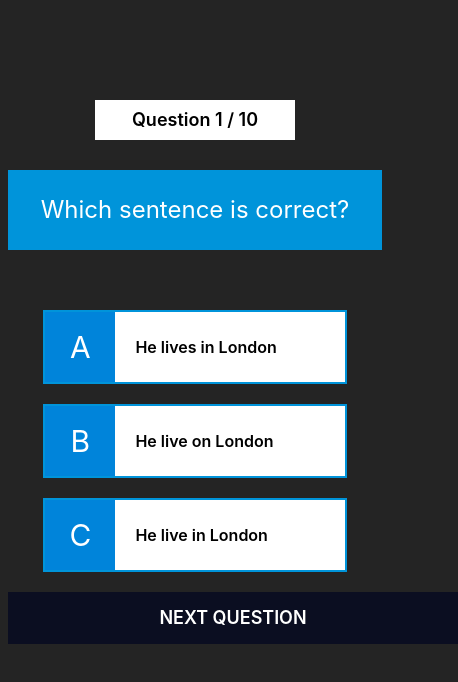
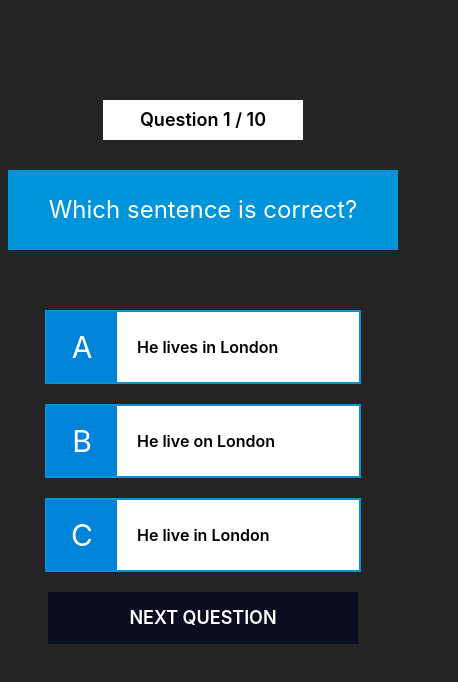
Before and after one commit to fsancho1985/english-test-level, a React (Vite) app: page / in a window 390 px wide. Shown: the top 682 px of the page, 458 px wide, since content can reach past the window. Built offline with nearby package versions, Linux system fonts and the light colour scheme.

Commit message:
Corrigindo responsividade btn

```diff
--- a/src/index.css
+++ b/src/index.css
@@ -173,12 +173,13 @@
 
 @media(max-width: 900px) {
   .quiz {
-    width: 100%;
+    width: 100vw;
+    height: 100vh;
     display: flex;
     flex-direction: column;
   }
   .answers {
-    width: 100%;
+    width: 100vw;
     display: flex;
     flex-direction: column;
     justify-content: center;
@@ -188,4 +189,8 @@
     width: 80%;
     margin: 10px;
   }
+  .next-button {
+    width: 250px;
+    padding: 14px 30px;
+  }
 }
```
